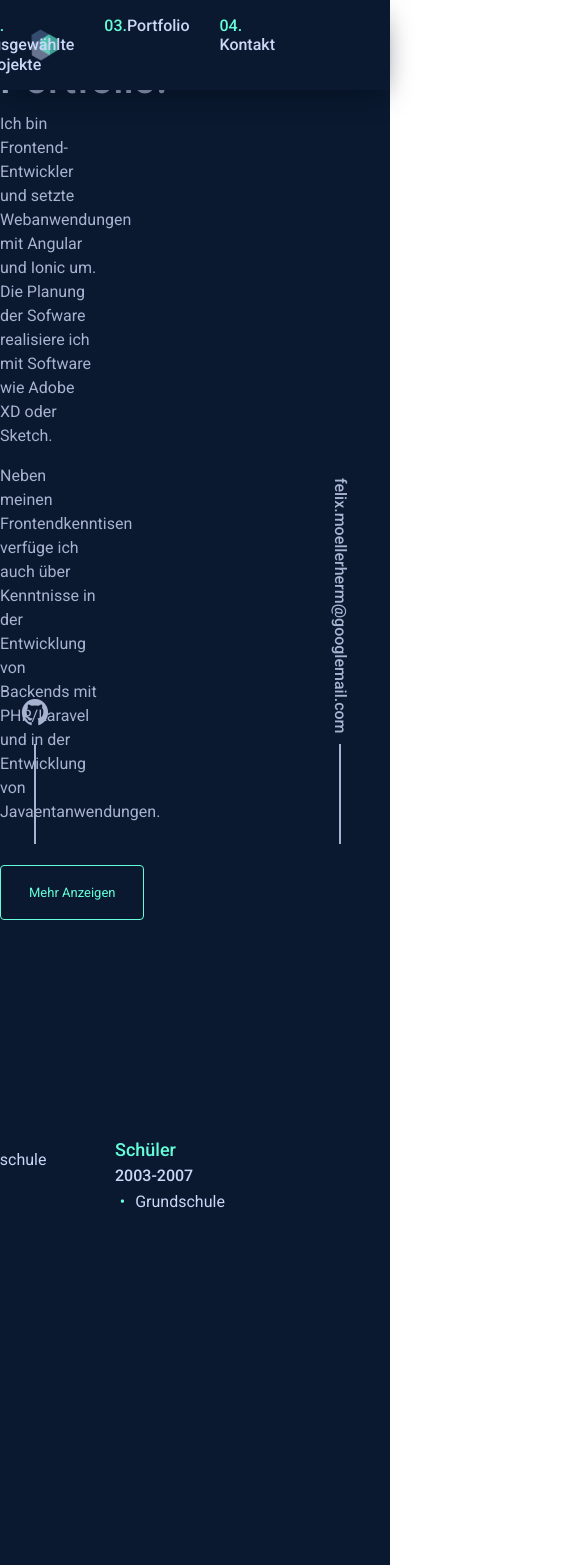
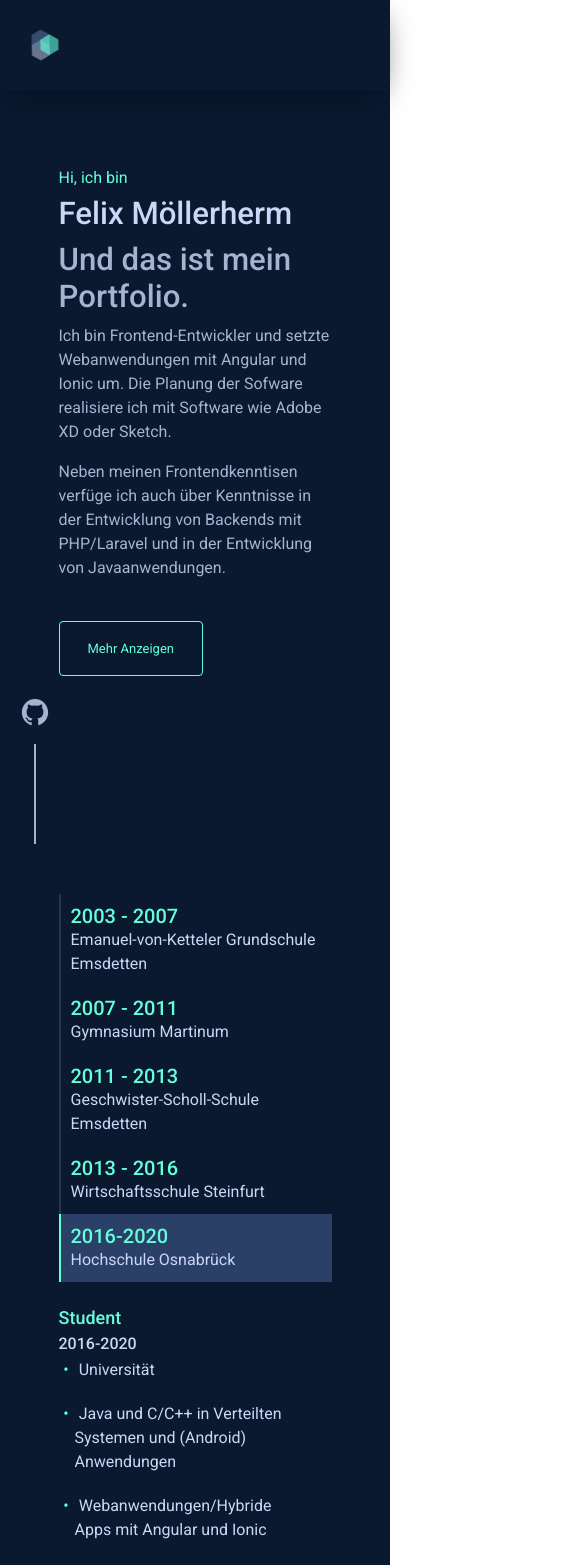
Before and after one commit to felmoell/Portfolio, an Angular app: page /home in a window 390 px wide. Shown: the top 1565 px of the page, 585 px wide, since content can reach past the window. Built offline with nearby package versions, Linux system fonts and the light colour scheme; a web font is replaced by a local one.

Commit message:
responsive design

```diff
--- a/src/app/app-routing.module.ts
+++ b/src/app/app-routing.module.ts
@@ -3,6 +3,11 @@ import { RouterModule, Routes } from '@angular/router';
 import { HomeComponent } from '../app/pages/home/home.component'
 
 const routes: Routes = [
+  {
+    path: '',
+    redirectTo: 'home',
+    pathMatch: 'full'
+  },
   { path: 'home', component: HomeComponent }
 ];
 
--- a/src/app/pages/home/home.component.html
+++ b/src/app/pages/home/home.component.html
@@ -34,7 +34,7 @@
                 realisiere ich mit Software wie Adobe XD oder Sketch.</p>
             <p>Neben meinen Frontendkenntisen verfüge ich auch
                 über Kenntnisse in der Entwicklung von Backends mit PHP/Laravel und in der Entwicklung von
-                Javaentanwendungen.</p>
+                Javaanwendungen.</p>
             <button class="button" (click)="JumpToSection(1)">
                 Mehr Anzeigen
             </button>
@@ -42,7 +42,7 @@
     </div>
 
     <div id="section_1" data-aos="fade-up-right" class="section1">
-        <div style="display: flex;">
+        <div id="vita-wrapper" style="display: flex;">
             <ul class="vita">
                 <li (click)="showVitaEntry(0)" id="vitaEntry0" class="vitaEntry">
                     <h5>2003 - 2007</h5><span>Emanuel-von-Ketteler Grundschule Emsdetten</span>
@@ -254,7 +254,6 @@
             </li>
         </ul>
     </div>
-
     <div class="rigth-bottom-mail">
         <ul>
             <li>
@@ -267,4 +266,5 @@
             </li>
         </ul>
     </div>
+
 </div>
--- a/src/app/pages/home/home.component.scss
+++ b/src/app/pages/home/home.component.scss
@@ -431,7 +431,7 @@
     position: fixed;
     right: 40px;
     bottom: 0px;
-
+    width: 30px !important;
     ul {
         list-style: none;
         display: flex;
@@ -711,3 +711,112 @@
     padding-top: 0px !important;
     color: #ccd6f6;
 }
+
+@media (max-width: 800px) {
+    .landingSection {
+        max-width: 70vw !important;
+
+        p {
+            max-width: 70vw !important;
+        }
+
+        .second,
+        .third {
+            font-size: clamp(30px, 8vw, 50px) !important;
+        }
+    }
+
+    .section1 {
+        height: auto;
+
+    }
+
+    #vita-wrapper {
+        display: block !important;
+        width: 70vw !important;
+    }
+
+    .vita {
+        padding: 0 !important;
+    }
+
+    .vita-text {
+        width: 60vw !important;
+        max-width: 60vw !important;
+        margin-top: 25px;
+        padding: 0 !important;
+    }
+
+    .Portfolio_images {
+
+        .wrapper-right,
+        .wrapper-left {
+            margin-top: 100px !important;
+            margin-bottom: 100px !important;
+            width: 70vw !important;
+            display: block !important;
+
+            img {
+                width: 70vw !important;
+                height: 20vh !important;
+            }
+
+            .right {
+                margin-top: 25px !important;
+                align-items: flex-start !important;
+
+                img {
+                    margin-left: 0 !important;
+                }
+
+                .text-container {
+                    min-width: 70vw !important;
+                }
+            }
+
+
+            .left {
+                margin-top: 25px !important;
+                align-items: flex-start !important;
+
+                .text-container {
+                    min-width: 70vw !important;
+                }
+            }
+        }
+    }
+
+    .rigth-bottom-mail {
+        display: none !important;
+    }
+
+    .navbar {
+        width: 100vw !important;
+
+        ul {
+            display: none !important;
+        }
+    }
+
+    .grid {
+        grid-template-columns: repeat(1, 1fr) !important;
+        grid-template-rows: repeat(1, 1fr) !important;
+
+        .portfolio-card {
+            margin: 0 auto;
+            max-width: 70vw !important;
+            width: 70vw !important;
+        }
+    }
+
+
+    .getInTouch {
+        p {
+            padding: 10px 100px;
+        }
+    }
+
+    .landingSectionWrapper {
+        height: 100vh;
+    }
+}
--- a/src/app/pages/home/home.component.ts
+++ b/src/app/pages/home/home.component.ts
@@ -16,13 +16,13 @@ export class HomeComponent implements OnInit {
 
   ngOnInit(): void {
     AOS.init();
-    document.getElementById("body").style.overflowX = "hidden";
+    document.getElementById("body")!.style.overflowX = "hidden";
     this.objArray.push(new work("Emotions", "Softwaresystem zur Erfassung von Emotionen im Zusammenhang mit der akutellen Position des Nutzers.", ["PHP", "Laravel", "Java", "Android"], "https://github.com/felmoell/Emotions", ""));
     this.objArray.push(new work("PEPEMA", "Softwaresystem zur Verwaltung von Feuerwehr Equipment (PPE).", ["PHP", "Laravel", "Ionic", "Angular"], "https://github.com/felmoell/PEPEMA", ""));
     this.objArray.push(new work("Agency", "Tempalate for a Webagency build with Ionic/Angular.", ["Ionic", "Angular"], "https://github.com/felmoell/Agency", ""));
     this.objArray.push(new work("Corona-Tracker", "Weltweiter Überblick über die Coronafallzahlen mit interaktiver Karte und verschieden Diagrammen.", ["Google Charts", "Ionic", "Angular"], "https://github.com/felmoell/Corona-Tracker", "https://schmolles-corona-tracker.web.app/"));
     this.objArray.push(new work("Juicery", "Webseite zum Testen von Animate On Scroll Library", ["AOS", "HTML", "CSS", "JS"], "https://github.com/felmoell/juicery", ""));
-    this.objArray.push(new work("Portfolio", "Diese Webseite als Lebenslauf und Portfolio", ["Angular","AOS"], "", ""));
+    this.objArray.push(new work("Portfolio", "Diese Webseite als Lebenslauf und Portfolio", ["Angular","AOS"], "https://github.com/felmoell/Portfolio", "https://felmoell-portfolio.web.app/home"));
 
     this.vitaArray.push(new vita("Schüler", "2003-2007", ["Grundschule","","","",""]))
     this.vitaArray.push(new vita("Schüler", "2007-2011", ["Gymnasium","","","",""]))
@@ -31,6 +31,7 @@ export class HomeComponent implements OnInit {
     this.vitaArray.push(new vita("Student", "2016-2020", ["Universität","Java und C/C++ in Verteilten Systemen und (Android) Anwendungen","Webanwendungen/Hybride Apps mit Angular und Ionic","Backends mit PHP/Laravel und Datenbanken mit mySQL und PostreSQL", "User Interface Entwicklung, Audio- und Videotechnik, Computergrafik, Spieleprogrammierung und 3D-Animation"]))
 
     this.currentVitaEntry = this.vitaArray[0];
+    this.showVitaEntry(4);
   }
   showMore() {
     if (this.showMoreBtnActive === false) {
```
